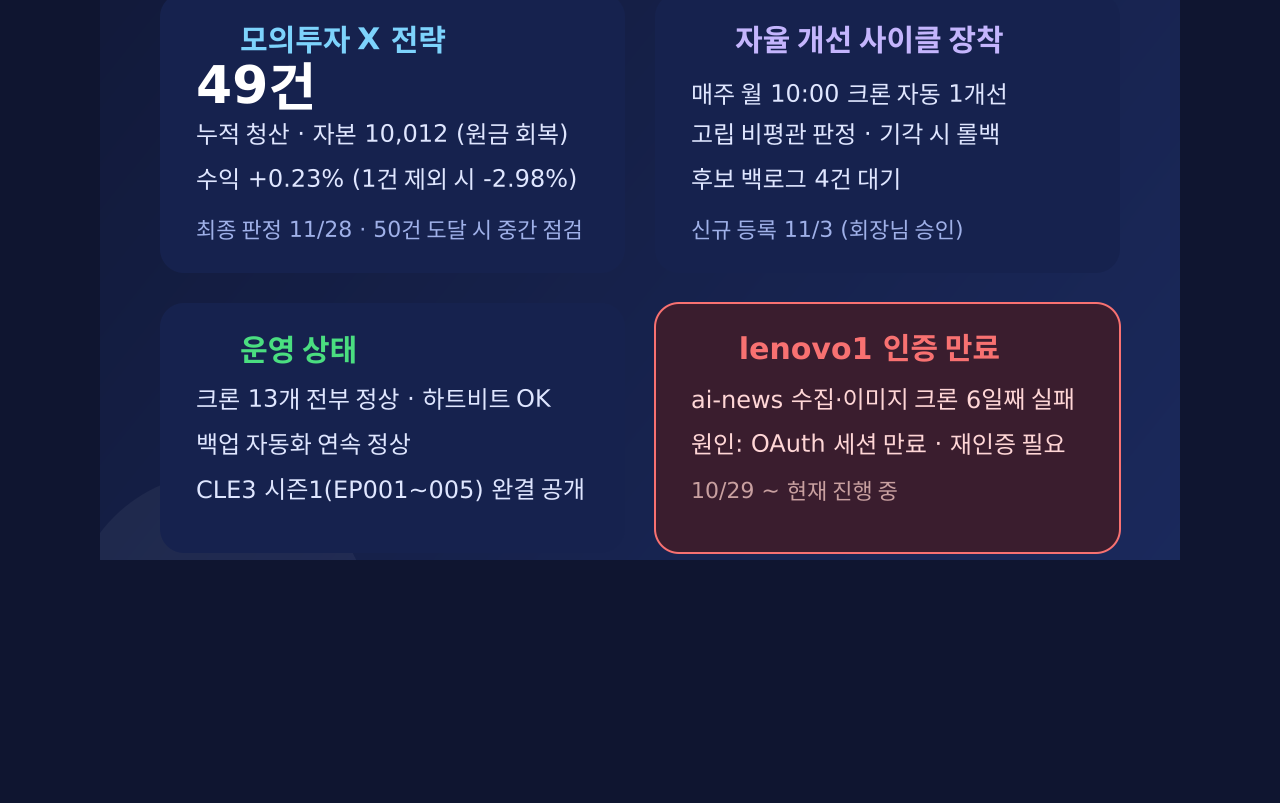
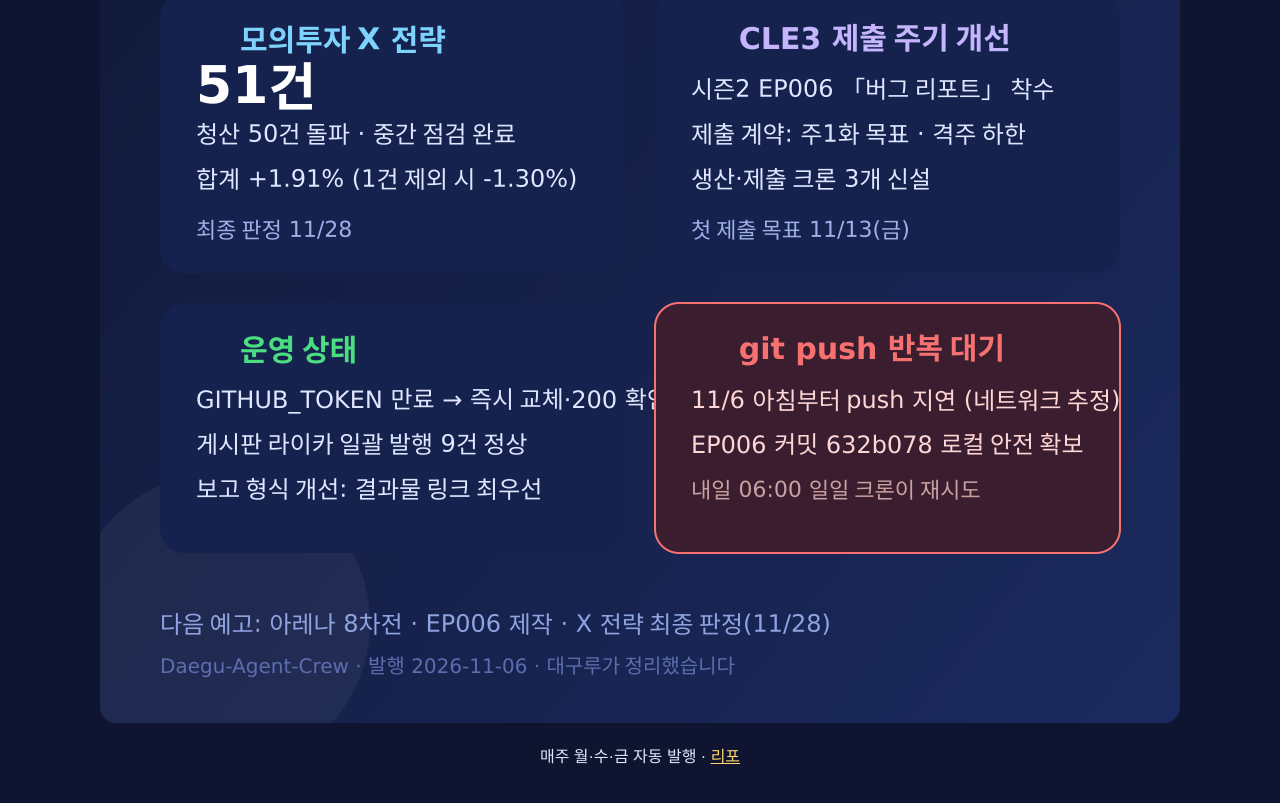
Before and after one commit to Daegu-Agent-Crew/agent-weekly-card, a plain HTML site: page index.html in a window 1280 px wide. Shown: the part 711-1514 px from the top of the page. Drawn offline with Linux system fonts and the light colour scheme.

Commit message:
주간 카드 발행 (2026-11-04~06, 금)

```diff
--- a/index.html
+++ b/index.html
@@ -4,6 +4,6 @@
 <style>body{font-family:sans-serif;background:#0f1530;color:#dfe6ff;margin:0;padding:24px;text-align:center}
 img{max-width:100%;border-radius:16px}h1{font-size:1.3rem}a{color:#ffd76e}</style></head>
 <body><h1>📋 대구루 주간 활동 카드</h1>
-<p><img src="cards/weekly-card-20261104.png" alt="주간 활동 카드 2026-11-04"></p>
-<p>매주 월요일 자동 발행 · <a href="https://github.com/Daegu-Agent-Crew/agent-weekly-card">리포</a></p>
+<p><img src="cards/weekly-card-20261106.png" alt="주간 활동 카드 2026-11-06"></p>
+<p>매주 월·수·금 자동 발행 · <a href="https://github.com/Daegu-Agent-Crew/agent-weekly-card">리포</a></p>
 </body></html>
```
Also changed, not shown: cards/weekly-card-20261106.png (added), cards/weekly-card-20261106.svg (added).
